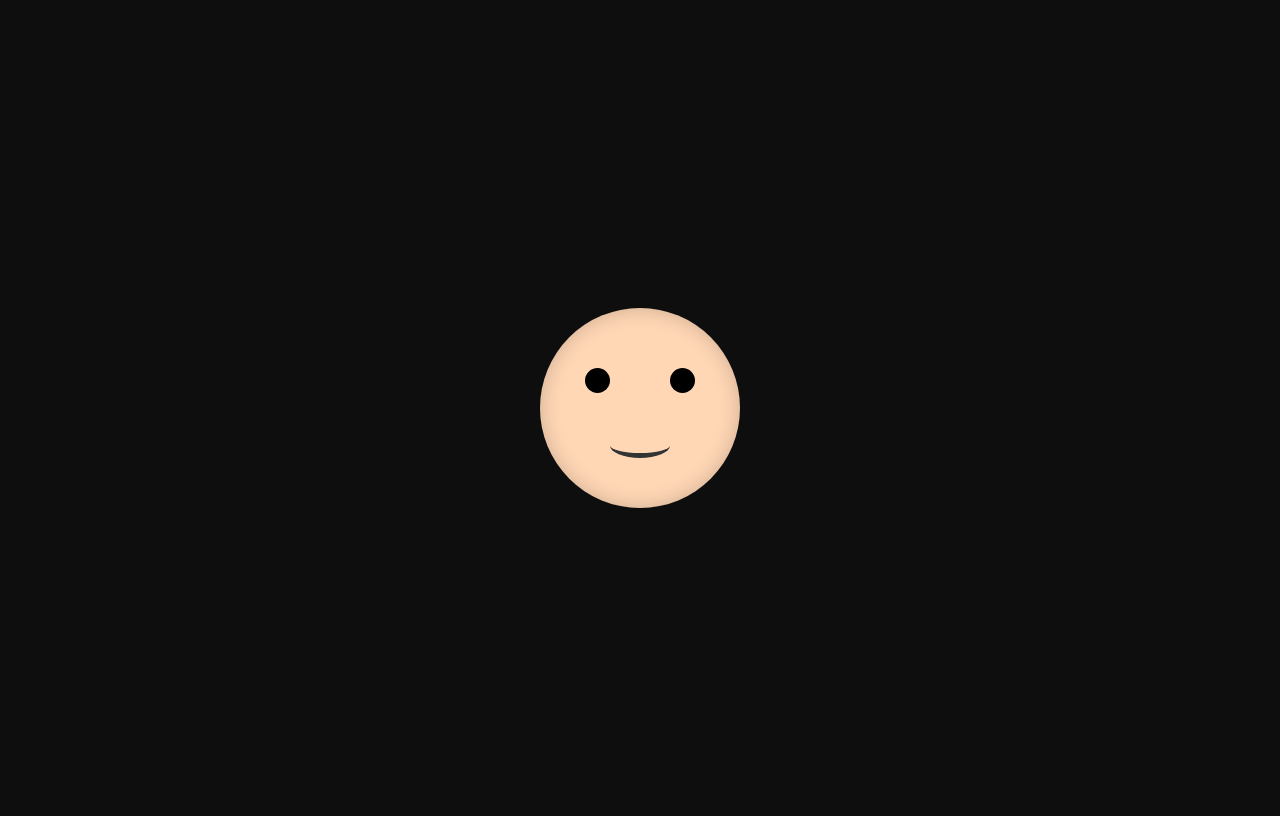
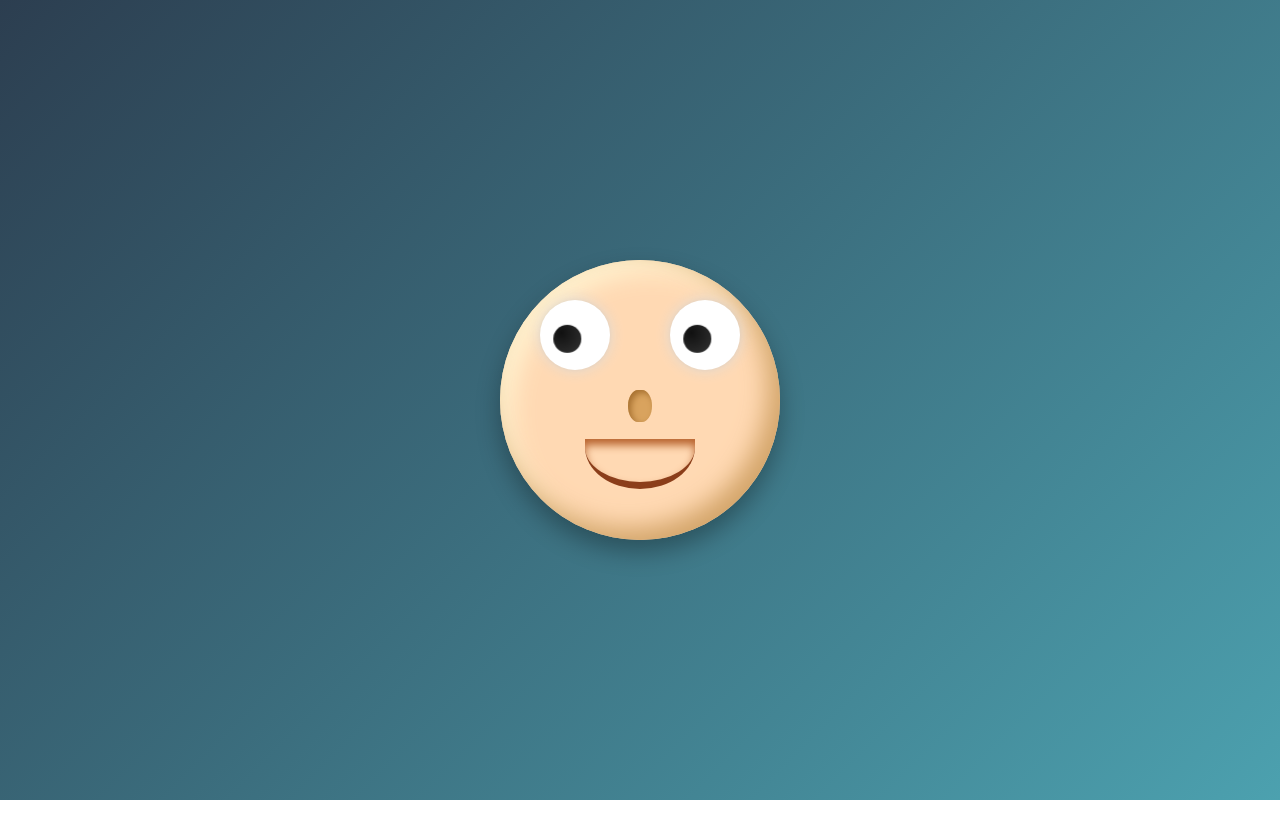
Before and after one commit to MohsenRazaniDev/Divinci, a plain HTML site: page art/art-face.html in a window 1280 px wide. Drawn offline with Linux system fonts and the light colour scheme.

Commit message:
Add perfectly symmetrical animated CSS face

```diff
--- a/art/art-face.html
+++ b/art/art-face.html
@@ -1,14 +1,22 @@
 <!DOCTYPE html>
 <html lang="en">
 <head>
-    <meta charset="UTF-8">
-    <title>CSS Art — Face</title>
-    <link rel="stylesheet" href="../styles/face.css">
+    <meta charset="UTF-8" />
+    <meta name="viewport" content="width=device-width, initial-scale=1" />
+    <title>Perfect Symmetrical Face - CSS Art</title>
+    <link rel="stylesheet" href="../styles/face.css" />
 </head>
 <body>
 <div class="face">
-    <div class="eye left"></div>
-    <div class="eye right"></div>
+    <div class="eye left">
+        <div class="pupil"></div>
+        <div class="eyelid"></div>
+    </div>
+    <div class="eye right">
+        <div class="pupil"></div>
+        <div class="eyelid"></div>
+    </div>
+    <div class="nose"></div>
     <div class="mouth"></div>
 </div>
 </body>
--- a/styles/face.css
+++ b/styles/face.css
@@ -1,44 +1,144 @@
+:root {
+    --face-color: #ffd9b3;
+    --eye-white: #fff;
+    --pupil-color: #111;
+    --nose-color: #d9a35e;
+    --mouth-color: #8b3e1a;
+}
+
+* {
+    margin: 0;
+    padding: 0;
+    box-sizing: border-box;
+}
+
 body {
-    background: #0e0e0e;
+    height: 100vh;
+    background: linear-gradient(135deg, #2c3e50, #4ca1af);
     display: flex;
     justify-content: center;
     align-items: center;
-    height: 100vh;
+    font-family: "Segoe UI", Tahoma, Geneva, Verdana, sans-serif;
 }
 
 .face {
+    width: 280px;
+    height: 280px;
+    background: var(--face-color);
+    border-radius: 50%;
+    box-shadow:
+            inset -12px -12px 24px #d4a56a,
+            inset 12px 12px 24px #fff3d1,
+            0 12px 24px rgba(0, 0, 0, 0.3);
+    display: grid;
+    grid-template-columns: 1fr 1fr;
+    grid-template-rows: 1fr 1fr 0.8fr;
+    gap: 20px 60px;
+    padding: 40px 40px 60px 40px;
     position: relative;
-    width: 200px;
-    height: 200px;
-    background: #ffd7b5;
-    border-radius: 50%;
-    box-shadow: inset 0 0 20px #00000033;
 }
 
+/* Eyes */
 .eye {
-    position: absolute;
-    width: 25px;
-    height: 25px;
-    background: #000;
+    background: var(--eye-white);
     border-radius: 50%;
-    top: 60px;
+    width: 70px;
+    height: 70px;
+    position: relative;
+    box-shadow: 0 0 15px rgba(255 255 255 / 0.8);
+    overflow: hidden;
+    justify-self: center;
+    display: flex;
+    align-items: center;
+    justify-content: center;
+    cursor: pointer;
+    filter: drop-shadow(0 0 2px rgba(0,0,0,0.2));
 }
 
 .eye.left {
-    left: 45px;
+    grid-column: 1;
+    grid-row: 1;
 }
 
 .eye.right {
-    right: 45px;
+    grid-column: 2;
+    grid-row: 1;
 }
 
+/* Pupils */
+.pupil {
+    width: 28px;
+    height: 28px;
+    background: radial-gradient(circle at 8px 8px, var(--pupil-color), #333);
+    border-radius: 50%;
+    position: relative;
+    animation: pupil-move 6s ease-in-out infinite alternate;
+    z-index: 2;
+}
+
+/* Eyelids - blink effect */
+.eyelid {
+    position: absolute;
+    top: 0;
+    left: 0;
+    width: 100%;
+    height: 100%;
+    background: var(--face-color);
+    border-radius: 50%;
+    transform-origin: center top;
+    animation: blink 6s infinite;
+    z-index: 3;
+    pointer-events: none;
+}
+
+@keyframes blink {
+    0%, 5%, 10%, 100% {
+        transform: scaleY(0);
+    }
+    7% {
+        transform: scaleY(1);
+    }
+}
+
+@keyframes pupil-move {
+    0%, 100% { transform: translate(0, 0); }
+    25% { transform: translate(10px, 5px); }
+    50% { transform: translate(0, 10px); }
+    75% { transform: translate(-10px, 5px); }
+}
+
+/* Nose */
+.nose {
+    grid-column: 1 / span 2;
+    grid-row: 2;
+    justify-self: center;
+    width: 24px;
+    height: 32px;
+    background: var(--nose-color);
+    border-radius: 50% / 60%;
+    box-shadow: inset 3px 3px 6px #a67030;
+    position: relative;
+}
+
+/* Mouth */
 .mouth {
-    position: absolute;
-    bottom: 50px;
-    left: 50%;
-    transform: translateX(-50%);
-    width: 60px;
-    height: 20px;
-    border-bottom: 5px solid #333;
-    border-radius: 50%;
+    grid-column: 1 / span 2;
+    grid-row: 3;
+    justify-self: center;
+    width: 110px;
+    height: 50px;
+    border-bottom: 7px solid var(--mouth-color);
+    border-radius: 0 0 60% 60% / 0 0 100% 100%;
+    box-shadow: inset 0 6px 8px #b8632e;
+    position: relative;
+    animation: smile-move 4s ease-in-out infinite alternate;
 }
+
+@keyframes smile-move {
+    0%, 100% {
+        transform: translateY(0);
+    }
+    50% {
+        transform: translateY(-6px);
+    }
+}
```
